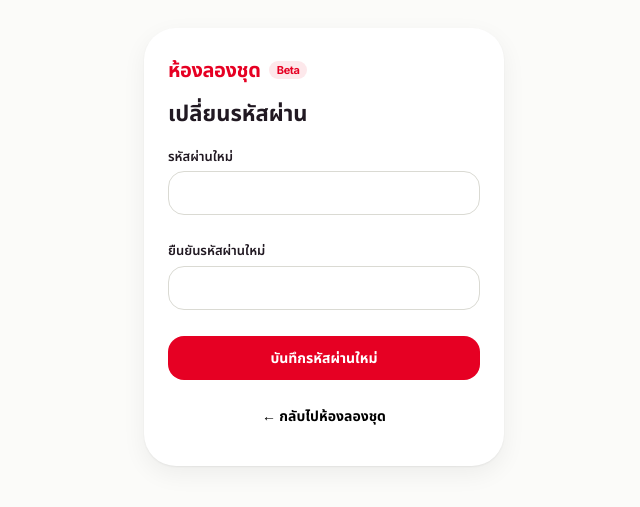
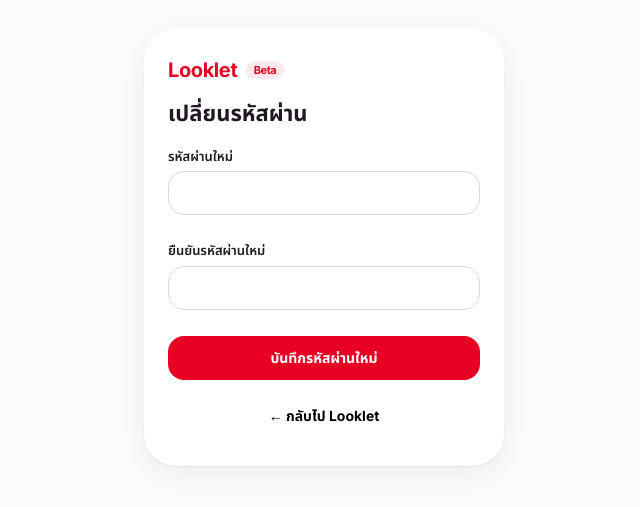
Before and after one commit to morestudio/looklet, a Next.js app: page /account in a window 1280 px wide. Shown: the part 153-660 px from the top of the page, without its empty margins (316-956 px from the left). Built offline with nearby package versions, Linux system fonts and the light colour scheme; no server answers.

Commit message:
Rename app from ห้องลองชุด to Looklet
Co-Authored-By: Claude Opus 5.5 <noreply@anthropic.com>

```diff
--- a/app/account/page.tsx
+++ b/app/account/page.tsx
@@ -1,6 +1,6 @@
 import { ChangePasswordForm } from '@/components/AuthForm';
 
-export const metadata = { title: 'เปลี่ยนรหัสผ่าน — ห้องลองชุด AI' };
+export const metadata = { title: 'เปลี่ยนรหัสผ่าน — Looklet' };
 
 export default function Page() {
   return <main className="auth-page"><ChangePasswordForm /></main>;
--- a/app/layout.tsx
+++ b/app/layout.tsx
@@ -6,7 +6,7 @@ const inter = Inter({ subsets: ['latin'], variable: '--font-inter' });
 const thai = Noto_Sans_Thai({ subsets: ['thai'], variable: '--font-thai' });
 
 export const metadata: Metadata = {
-  title: 'ห้องลองชุด AI',
+  title: 'Looklet',
   description: 'เลือกนางแบบ ชุด ของเสริม และฉาก ให้ AI สร้างรูป แล้วแต่งรูปต่อได้ในเครื่อง',
 };
 
--- a/app/login/page.tsx
+++ b/app/login/page.tsx
@@ -1,6 +1,6 @@
 import { LoginForm } from '@/components/AuthForm';
 
-export const metadata = { title: 'เข้าสู่ระบบ — ห้องลองชุด AI' };
+export const metadata = { title: 'เข้าสู่ระบบ — Looklet' };
 
 export default function Page() {
   return <main className="auth-page"><LoginForm /></main>;
--- a/components/AuthForm.tsx
+++ b/components/AuthForm.tsx
@@ -35,7 +35,7 @@ export function LoginForm() {
 
   return (
     <form className="auth-card" onSubmit={(e) => void submit(e)}>
-      <div className="brand">ห้องลองชุด <span className="beta">Beta</span></div>
+      <div className="brand">Looklet <span className="beta">Beta</span></div>
       <h1>เข้าสู่ระบบ</h1>
       <label>อีเมล<input className="field" type="email" autoComplete="email" required value={email} onChange={(e) => setEmail(e.target.value)} /></label>
       <label>รหัสผ่าน<input className="field" type="password" autoComplete="current-password" required value={password}
@@ -67,7 +67,7 @@ export function ChangePasswordForm() {
 
   return (
     <form className="auth-card" onSubmit={(e) => void submit(e)}>
-      <div className="brand">ห้องลองชุด <span className="beta">Beta</span></div>
+      <div className="brand">Looklet <span className="beta">Beta</span></div>
       <h1>เปลี่ยนรหัสผ่าน</h1>
       <label>รหัสผ่านใหม่<input className="field" type="password" autoComplete="new-password" required value={password}
         onChange={(e) => setPassword(e.target.value)} /></label>
@@ -75,12 +75,12 @@ export function ChangePasswordForm() {
         onChange={(e) => setConfirm(e.target.value)} /></label>
       {msg && <p className={msg.ok ? 'auth-ok' : 'auth-error'} role="alert">{msg.text}</p>}
       <button className="btn btn-primary" type="submit" disabled={busy}>{busy ? 'กำลังบันทึก...' : 'บันทึกรหัสผ่านใหม่'}</button>
-      <button className="btn btn-tertiary" type="button" onClick={() => go('/')}>← กลับไปห้องลองชุด</button>
+      <button className="btn btn-tertiary" type="button" onClick={() => go('/')}>← กลับไป Looklet</button>
     </form>
   );
 }
 
-// ปุ่มออกจากระบบ (แถบบนของห้องลองชุด)
+// ปุ่มออกจากระบบ (แถบบนของ Looklet)
 export async function signOut() {
   await createClient().auth.signOut();
   go('/login');
--- a/components/TryOn.tsx
+++ b/components/TryOn.tsx
@@ -1,5 +1,5 @@
 'use client';
-// ห้องลองชุด AI: เลือกนางแบบ + ชุด + ของเสริม + ฉาก -> AI สร้างรูป -> แต่งรูป (ฟรี) -> บันทึก
+// Looklet: เลือกนางแบบ + ชุด + ของเสริม + ฉาก -> AI สร้างรูป -> แต่งรูป (ฟรี) -> บันทึก
 // การสร้างรูปเรียกผ่าน API ของเรา (app/api/*) ซึ่งถือ API key ไว้ หน้าเว็บไม่เห็น key
 // การแต่งรูปใช้อัลกอริทึมใน lib/vision.js + lib/beauty.js ทำในเครื่อง ไม่เสียเงิน
 import { useEffect, useRef, useState, type ReactNode } from 'react';
@@ -727,7 +727,7 @@ export default function TryOn() {
   return (
     <div className="app">
       <header className="topbar">
-        <div className="brand">ห้องลองชุด <span className="beta">Beta</span></div>
+        <div className="brand">Looklet <span className="beta">Beta</span></div>
         <div className="status" role="status" title={status}>
           {status && <>{status}<button className="status-x" aria-label="ปิดข้อความ" onClick={() => setStatus('')}>×</button></>}
         </div>
--- a/lib/catalog.ts
+++ b/lib/catalog.ts
@@ -1,4 +1,4 @@
-// catalog.ts — รายการให้เลือกในห้องลองชุด
+// catalog.ts — รายการให้เลือกใน Looklet
 // เพิ่มรูปใหม่: ใส่ไฟล์ในโฟลเดอร์ public/images แล้วเพิ่มบรรทัดตรงนี้ (หรือกด "+ เพิ่มรูป" ในหน้าเว็บ)
 //
 // รูปที่ได้ผลดีที่สุด:
```
Also changed, not shown: 2 other files (tests, documents, lock files or other folders).
